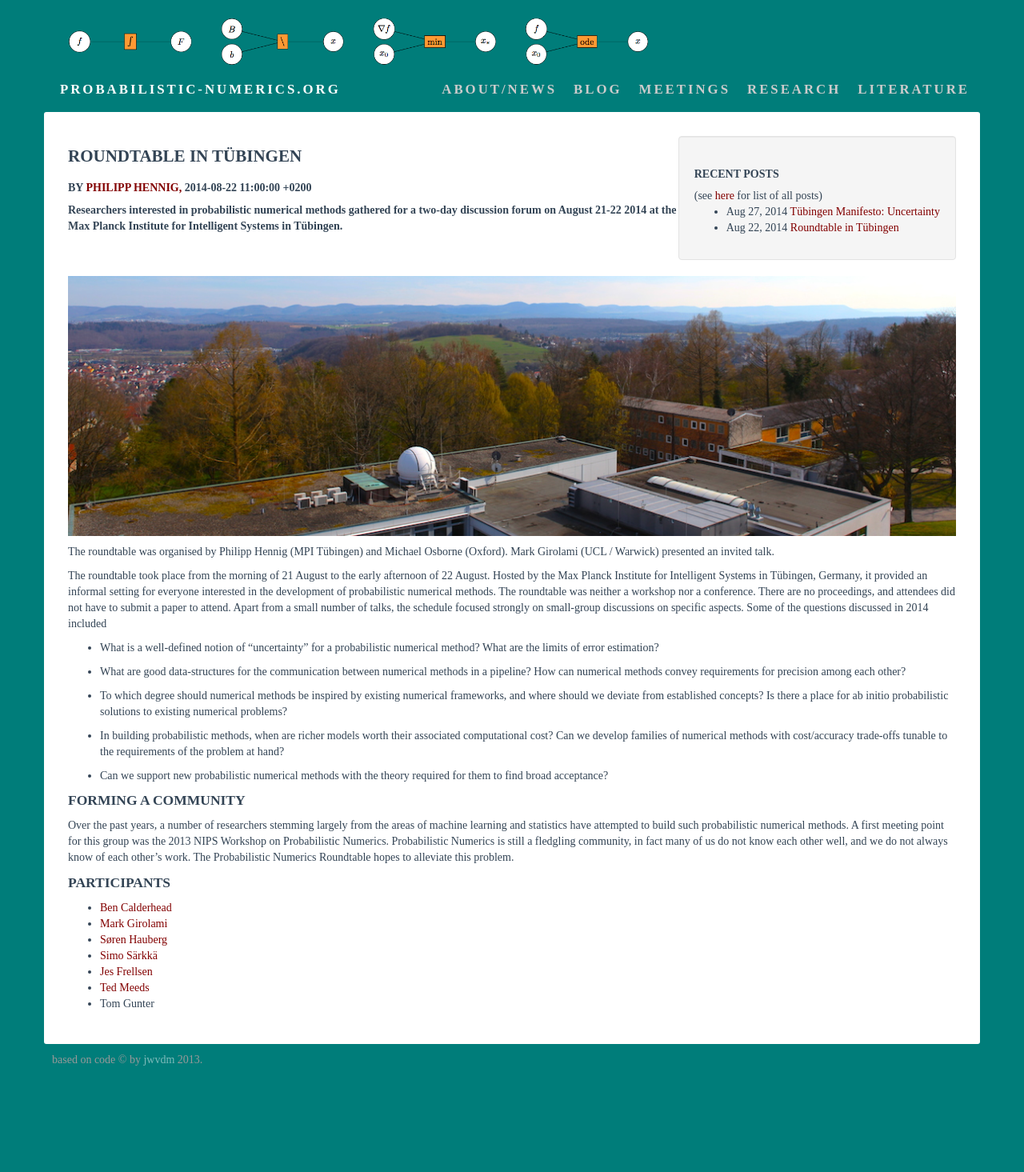
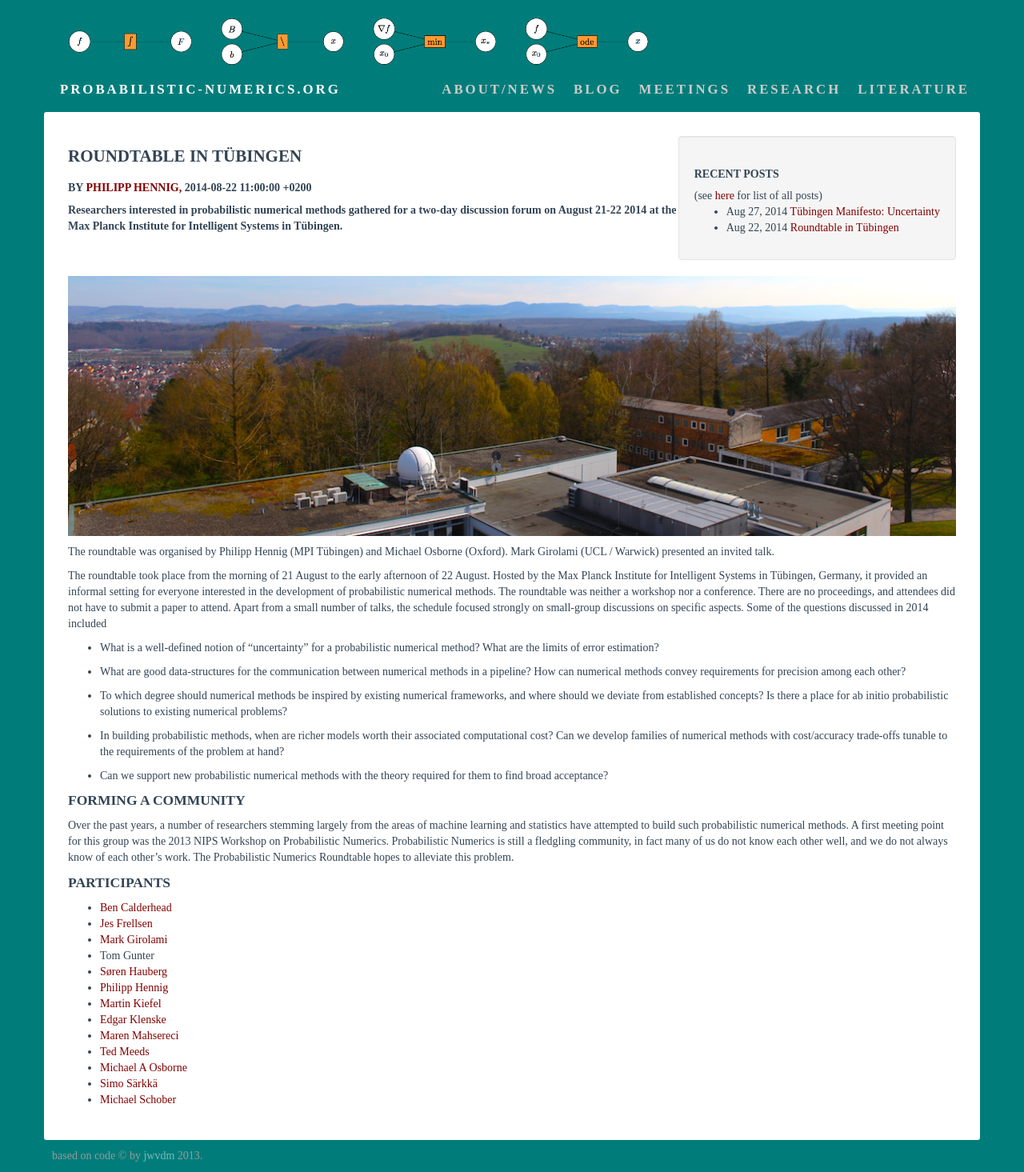
Before and after one commit to philipphennig/probabilistic-numerics.org, a Jekyll site: the page built from _posts/2014-08-22-Roundtable-2014-in-Tuebingen.md, in a window 1280 px wide. Shown: the whole page at 80% size. Built offline with Jekyll 4.4.1, drawn with Linux system fonts in a browser that asks for light colours; before the commit the page ends 1345 px from its top, so only the background shows below that.

Commit message:
added Tübingen attendees to roundtable post

```diff
--- a/_posts/2014-08-22-Roundtable-2014-in-Tuebingen.md
+++ b/_posts/2014-08-22-Roundtable-2014-in-Tuebingen.md
@@ -59,9 +59,15 @@ alleviate this problem.
 ## Participants
 
 * [Ben Calderhead](http://www.imperial.ac.uk/AP/faces/pages/read/Home.jsp?person=b.calderhead&_adf.ctrl-state=14q2kzdbf_3&_afrRedirect=1867638372907362)
+* [Jes Frellsen](http://mlg.eng.cam.ac.uk/frellsen/)
 * [Mark Girolami](http://www2.warwick.ac.uk/fac/sci/statistics/staff/academic-research/girolami/)
+* Tom Gunter
 * [Søren Hauberg](http://www2.compute.dtu.dk/~sohau/)
+* [Philipp Hennig](http://www.is.tuebingen.mpg.de/nc/employee/details/phennig.html#=0)
+* [Martin Kiefel](http://www.is.tuebingen.mpg.de/nc/employee/details/mkiefel.html)
+* [Edgar Klenske](http://www.is.tuebingen.mpg.de/nc/employee/details/eklenske.html)
+* [Maren Mahsereci](http://www.is.tuebingen.mpg.de/nc/employee/details/mmahsereci.html)
+* [Ted Meeds](http://www.linkedin.com/pub/ted-meeds/4/357/982)
+* [Michael A Osborne](http://www.robots.ox.ac.uk/~mosb)
 * [Simo Särkkä](http://becs.aalto.fi/~ssarkka/)
-* [Jes Frellsen](http://mlg.eng.cam.ac.uk/frellsen/)
-* [Ted Meeds](http://www.linkedin.com/pub/ted-meeds/4/357/982)
-* Tom Gunter
+* [Michael Schober](http://www.is.tuebingen.mpg.de/nc/employee/details/mschober.html)
```
